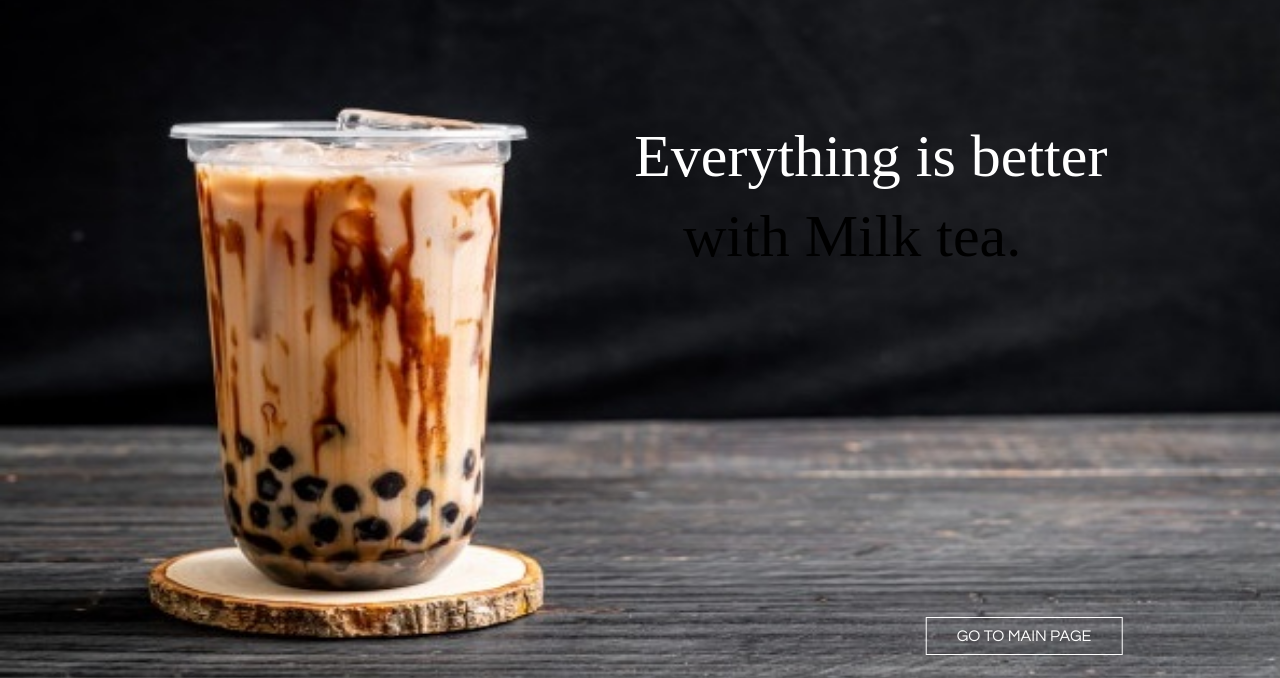
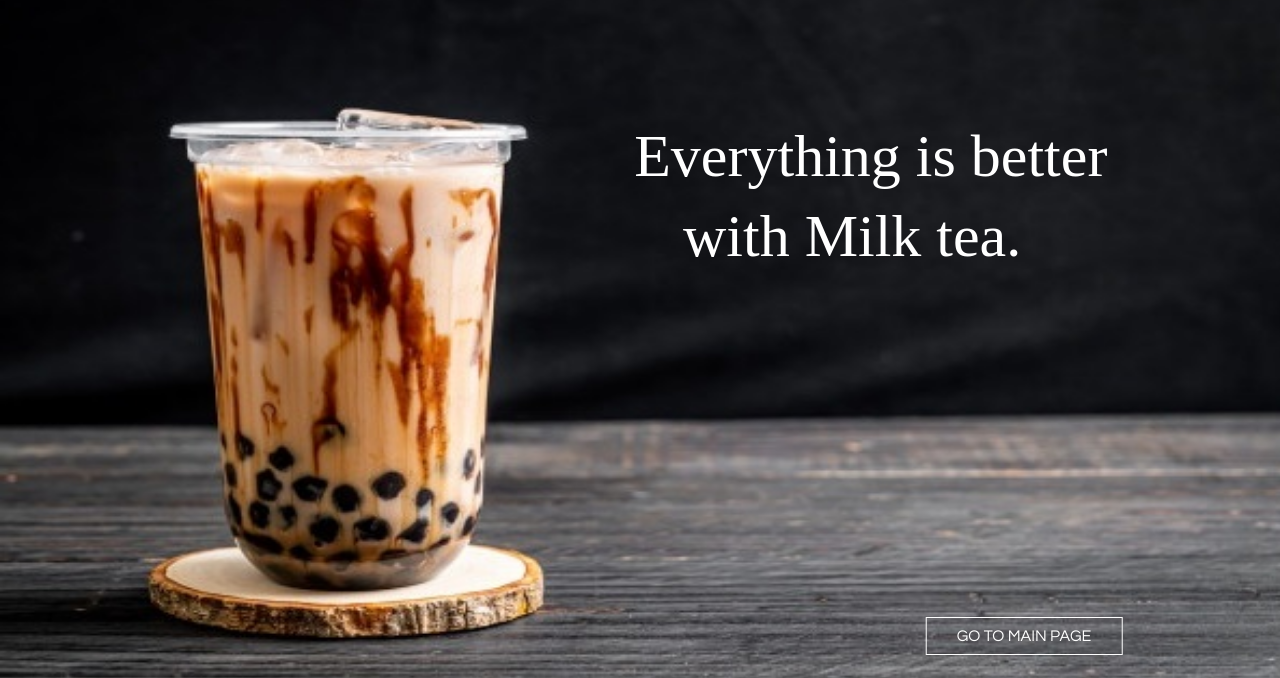
Before and after one commit to emjhayyyy04/mhai-milk-tea, a plain HTML site: page index.html in a window 1280 px wide. Shown: the part 84-762 px from the top of the page. Drawn offline with Linux system fonts and the light colour scheme.

Commit message:
Update style.css

```diff
--- a/css/style.css
+++ b/css/style.css
@@ -142,7 +142,7 @@ ul li a:hover{
 }
 
 .quotes p{
-	color: #000000;
+	color: #fff;
 	font-size: 60px;
 	font-family: Blackadder ITC;
 }
```
